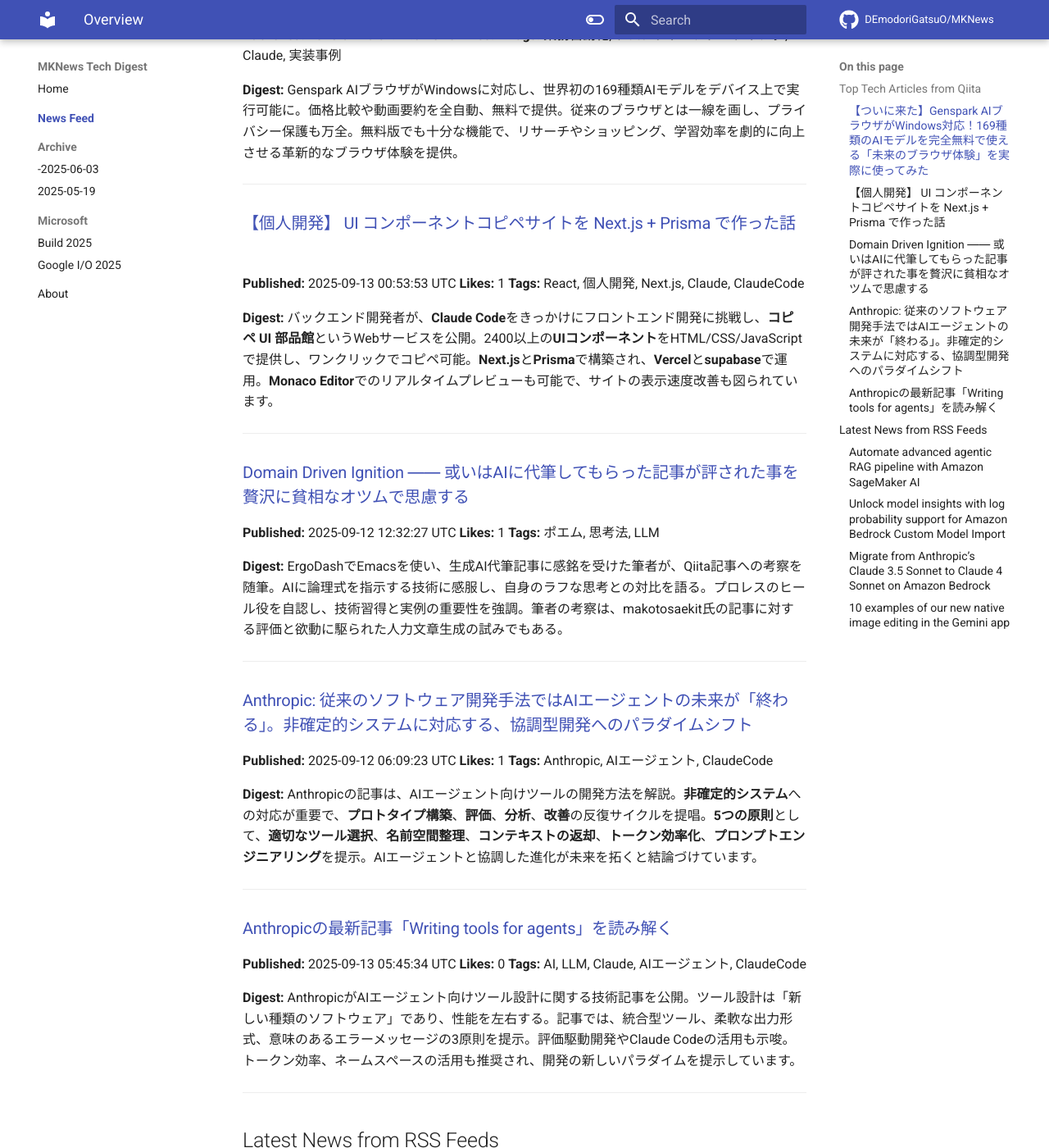
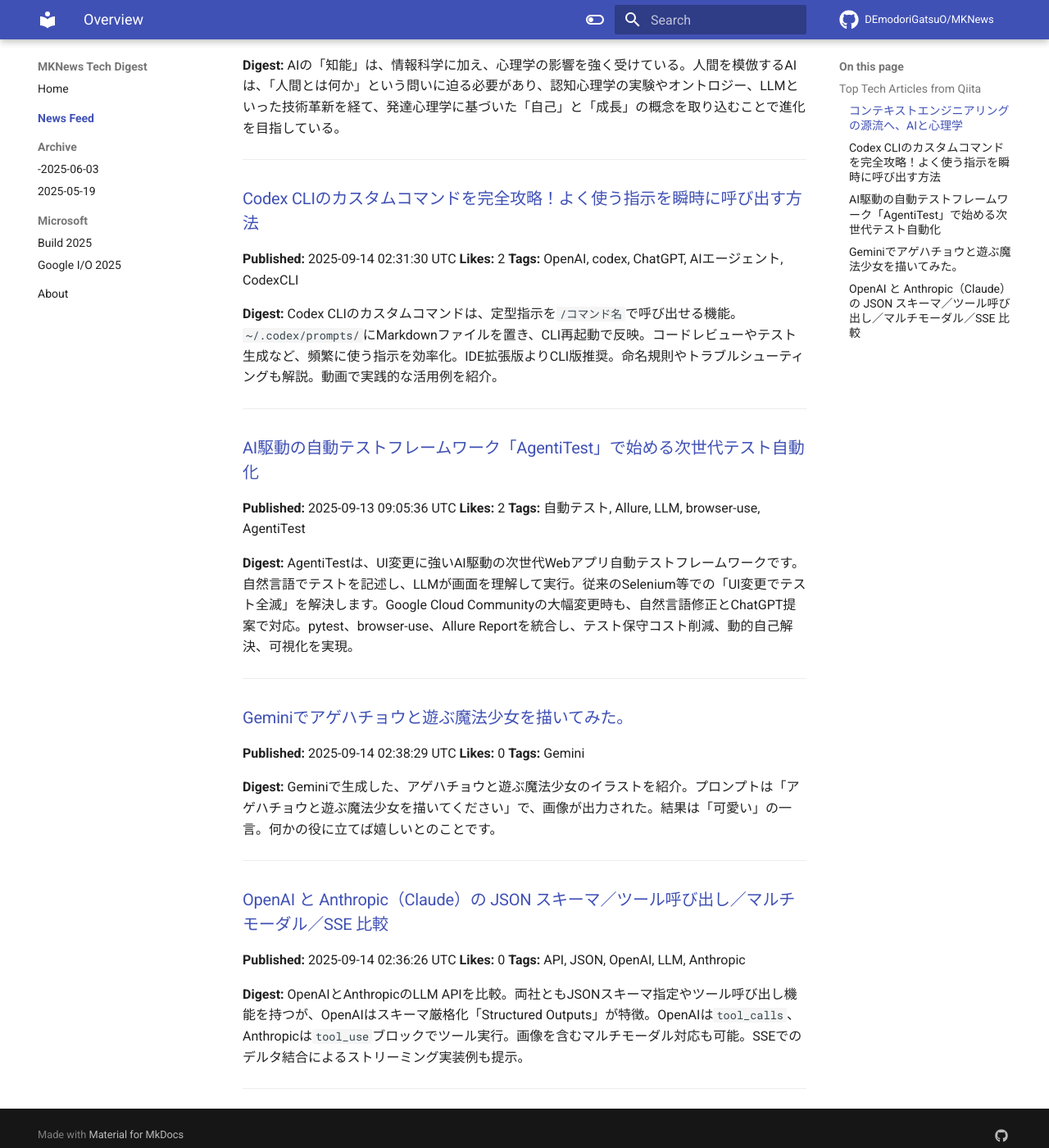
Before and after one commit to DEmodoriGatsuO/MKNews, an MkDocs documentation site: the page built from docs/news/index.md, in a window 1280 px wide and 1400 px high, scrolled down 277 px. Shown: the whole window at 82% size. Built offline with MkDocs 1.6.1 and Material for MkDocs 9.7.7, drawn with Linux system fonts in a browser that asks for light colours; comment, search, counter and statistics services are not loaded; some of the changed text lies outside the part shown.

Commit message:
Automated AI Tech Digest - 2025-09-14

```diff
--- a/docs/news/index.md
+++ b/docs/news/index.md
@@ -1,98 +1,55 @@
-# AI Tech Trends Digest (2025-09-13)
+# AI Tech Trends Digest (2025-09-14)
 
 
 ## Top Tech Articles from Qiita
 
 
-### [【ついに来た】Genspark AIブラウザがWindows対応！169種類のAIモデルを完全無料で使える「未来のブラウザ体験」を実際に使ってみた](https://qiita.com/k_nabe/items/a775c152fe0ba05bafda)
-**Published:** 2025-09-13 01:44:34 UTC
-**Likes:** 1
-**Tags:** 業務自動化, プロンプトエンジニアリング, Claude, 実装事例
+### [コンテキストエンジニアリングの源流へ、AIと心理学](https://qiita.com/makotosaekit/items/c4d37b91258ec44c0cbf)
+**Published:** 2025-09-13 18:03:31 UTC
+**Likes:** 4
+**Tags:** AI, プロンプト, ChatGPT, LLM, コンテキストエンジニアリング
 
 **Digest:**
-Genspark AIブラウザがWindowsに対応し、世界初の169種類AIモデルをデバイス上で実行可能に。価格比較や動画要約を全自動、無料で提供。従来のブラウザとは一線を画し、プライバシー保護も万全。無料版でも十分な機能で、リサーチやショッピング、学習効率を劇的に向上させる革新的なブラウザ体験を提供。
+AIの「知能」は、情報科学に加え、心理学の影響を強く受けている。人間を模倣するAIは、「人間とは何か」という問いに迫る必要があり、認知心理学の実験やオントロジー、LLMといった技術革新を経て、発達心理学に基づいた「自己」と「成長」の概念を取り込むことで進化を目指している。
 
 ---
 
-### [【個人開発】 UI コンポーネントコピペサイトを Next.js + Prisma で作った話](https://qiita.com/hekizi/items/355aecaec97698222069)
-**Published:** 2025-09-13 00:53:53 UTC
-**Likes:** 1
-**Tags:** React, 個人開発, Next.js, Claude, ClaudeCode
+### [Codex CLIのカスタムコマンドを完全攻略！よく使う指示を瞬時に呼び出す方法](https://qiita.com/tomada/items/37d260807c4324c9898d)
+**Published:** 2025-09-14 02:31:30 UTC
+**Likes:** 2
+**Tags:** OpenAI, codex, ChatGPT, AIエージェント, CodexCLI
 
 **Digest:**
-バックエンド開発者が、**Claude Code**をきっかけにフロントエンド開発に挑戦し、**コピペ UI 部品館**というWebサービスを公開。2400以上の**UIコンポーネント**をHTML/CSS/JavaScriptで提供し、ワンクリックでコピペ可能。**Next.js**と**Prisma**で構築され、**Vercel**と**supabase**で運用。**Monaco Editor**でのリアルタイムプレビューも可能で、サイトの表示速度改善も図られています。
+Codex CLIのカスタムコマンドは、定型指示を`/コマンド名`で呼び出せる機能。`~/.codex/prompts/`にMarkdownファイルを置き、CLI再起動で反映。コードレビューやテスト生成など、頻繁に使う指示を効率化。IDE拡張版よりCLI版推奨。命名規則やトラブルシューティングも解説。動画で実践的な活用例を紹介。
 
 ---
 
-### [Domain Driven Ignition  ―― 或いはAIに代筆してもらった記事が評された事を贅沢に貧相なオツムで思慮する](https://qiita.com/manzyun/items/c897a348ca13b07a65c8)
-**Published:** 2025-09-12 12:32:27 UTC
-**Likes:** 1
-**Tags:** ポエム, 思考法, LLM
+### [AI駆動の自動テストフレームワーク「AgentiTest」で始める次世代テスト自動化](https://qiita.com/rairaii/items/a37972388eac6a8d55b3)
+**Published:** 2025-09-13 09:05:36 UTC
+**Likes:** 2
+**Tags:** 自動テスト, Allure, LLM, browser-use, AgentiTest
 
 **Digest:**
-ErgoDashでEmacsを使い、生成AI代筆記事に感銘を受けた筆者が、Qiita記事への考察を随筆。AIに論理式を指示する技術に感服し、自身のラフな思考との対比を語る。プロレスのヒール役を自認し、技術習得と実例の重要性を強調。筆者の考察は、makotosaekit氏の記事に対する評価と欲動に駆られた人力文章生成の試みでもある。
+AgentiTestは、UI変更に強いAI駆動の次世代Webアプリ自動テストフレームワークです。自然言語でテストを記述し、LLMが画面を理解して実行。従来のSelenium等での「UI変更でテスト全滅」を解決します。Google Cloud Communityの大幅変更時も、自然言語修正とChatGPT提案で対応。pytest、browser-use、Allure Reportを統合し、テスト保守コスト削減、動的自己解決、可視化を実現。
 
 ---
 
-### [Anthropic: 従来のソフトウェア開発手法ではAIエージェントの未来が「終わる」。非確定的システムに対応する、協調型開発へのパラダイムシフト](https://qiita.com/RepKuririn/items/0716d679538de000956b)
-**Published:** 2025-09-12 06:09:23 UTC
-**Likes:** 1
-**Tags:** Anthropic, AIエージェント, ClaudeCode
+### [Geminiでアゲハチョウと遊ぶ魔法少女を描いてみた。](https://qiita.com/nori-channel/items/324740ca8f09d9af56af)
+**Published:** 2025-09-14 02:38:29 UTC
+**Likes:** 0
+**Tags:** Gemini
 
 **Digest:**
-Anthropicの記事は、AIエージェント向けツールの開発方法を解説。**非確定的システム**への対応が重要で、**プロトタイプ構築**、**評価**、**分析**、**改善**の反復サイクルを提唱。**5つの原則**として、**適切なツール選択**、**名前空間整理**、**コンテキストの返却**、**トークン効率化**、**プロンプトエンジニアリング**を提示。AIエージェントと協調した進化が未来を拓くと結論づけています。
+Geminiで生成した、アゲハチョウと遊ぶ魔法少女のイラストを紹介。プロンプトは「アゲハチョウと遊ぶ魔法少女を描いてください」で、画像が出力された。結果は「可愛い」の一言。何かの役に立てば嬉しいとのことです。
 
 ---
 
-### [Anthropicの最新記事「Writing tools for agents」を読み解く](https://qiita.com/Dinn/items/16602b78f1edfda5820e)
-**Published:** 2025-09-13 05:45:34 UTC
+### [OpenAI と Anthropic（Claude）の JSON スキーマ／ツール呼び出し／マルチモーダル／SSE 比較](https://qiita.com/nogataka/items/003b501dd9bd93f1b598)
+**Published:** 2025-09-14 02:36:26 UTC
 **Likes:** 0
-**Tags:** AI, LLM, Claude, AIエージェント, ClaudeCode
+**Tags:** API, JSON, OpenAI, LLM, Anthropic
 
 **Digest:**
-AnthropicがAIエージェント向けツール設計に関する技術記事を公開。ツール設計は「新しい種類のソフトウェア」であり、性能を左右する。記事では、統合型ツール、柔軟な出力形式、意味のあるエラーメッセージの3原則を提示。評価駆動開発やClaude Codeの活用も示唆。トークン効率、ネームスペースの活用も推奨され、開発の新しいパラダイムを提示しています。
+OpenAIとAnthropicのLLM APIを比較。両社ともJSONスキーマ指定やツール呼び出し機能を持つが、OpenAIはスキーマ厳格化「Structured Outputs」が特徴。OpenAIは`tool_calls`、Anthropicは`tool_use`ブロックでツール実行。画像を含むマルチモーダル対応も可能。SSEでのデルタ結合によるストリーミング実装例も提示。
 
 ---
-
-## Latest News from RSS Feeds
-
-
-### [Automate advanced agentic RAG pipeline with Amazon SageMaker AI](https://aws.amazon.com/blogs/machine-learning/automate-advanced-agentic-rag-pipeline-with-amazon-sagemaker-ai/)
-**Source:** AWS ML Blog
-**Published:** 2025-09-12 17:36:19 UTC
-**Tags:** Amazon SageMaker AI, Customer Solutions, Technical How-to, Amazon SageMaker, Amazon SageMaker Pipelines, Generative AI, MLOps
-
-**Digest:**
-Amazon SageMaker AIを活用し、RAGパイプライン開発を効率化する方法を紹介。実験から自動化までを支援し、SageMaker managed MLflowで実験を追跡、SageMaker Pipelinesで自動化を実現。これにより、再現性、コラボレーション、継続的な改善を促進。Amazon BedrockやOpenSearch Serviceなどの活用も示し、本番環境へのスムーズな移行を可能にする。
-
----
-
-### [Unlock model insights with log probability support for Amazon Bedrock Custom Model Import](https://aws.amazon.com/blogs/machine-learning/unlock-model-insights-with-log-probability-support-for-amazon-bedrock-custom-model-import/)
-**Source:** AWS ML Blog
-**Published:** 2025-09-12 17:34:16 UTC
-**Tags:** Amazon Bedrock, Announcements, Technical How-to
-
-**Digest:**
-Amazon BedrockのCustom Model Importで、LlamaやMistralなどのカスタムモデルの統合が可能に。トークンレベルのログ確率により、モデルの予測信頼度を可視化し、ハルシネーション検出、RAG最適化、ファインチューニングモデルの評価に役立つ。InvokeModel APIで`return_logprobs: true`を指定することで、プロンプトと生成トークンのログ確率を取得でき、より信頼性の高いAIアプリケーション開発に貢献します。
-
----
-
-### [Migrate from Anthropic’s Claude 3.5 Sonnet to Claude 4 Sonnet on Amazon Bedrock](https://aws.amazon.com/blogs/machine-learning/migrate-from-anthropics-claude-3-5-sonnet-to-claude-4-sonnet-on-amazon-bedrock/)
-**Source:** AWS ML Blog
-**Published:** 2025-09-12 17:31:19 UTC
-**Tags:** Amazon Bedrock, Best Practices, Intermediate (200), Technical How-to
-
-**Digest:**
-Amazon BedrockでAnthropicのClaude 4 Sonnetがリリース、Claude 3.5 Sonnetの廃止に伴い、移行が必須です。主な変更点は、コンテキストウィンドウの拡大、ネイティブな推論機能、高度なツール使用など。APIの更新や、プロンプトエンジニアリング、新機能のExtended thinkingへの対応が重要です。自社データによる評価と自動化されたCI/CDパイプライン構築も不可欠です。
-
----
-
-### [10 examples of our new native image editing in the Gemini app](https://blog.google/products/gemini/gemini-nano-banana-examples/)
-**Source:** Google DeepMind
-**Published:** 2025-09-12 16:00:00 UTC
-**Tags:** Gemini, Google DeepMind, AI
-
-**Digest:**
-Google DeepMindの新型画像編集モデル「Nano Banana」が、Geminiアプリに搭載されました。これにより、写真のブレンドや編集におけるクリエイティブな表現が向上。ユーザーは、様々な編集オプションを通じて、より自由度の高い画像加工を楽しめるようになりました。
-
----
```
